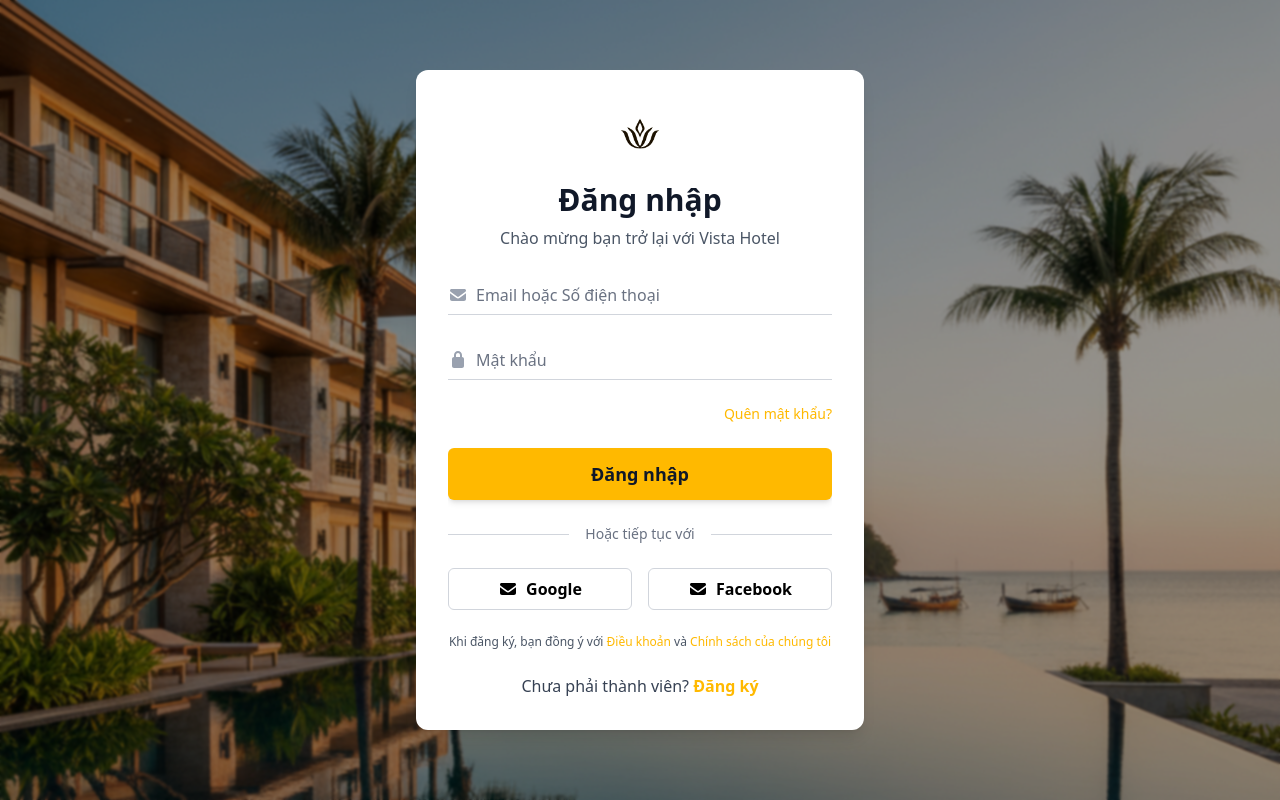
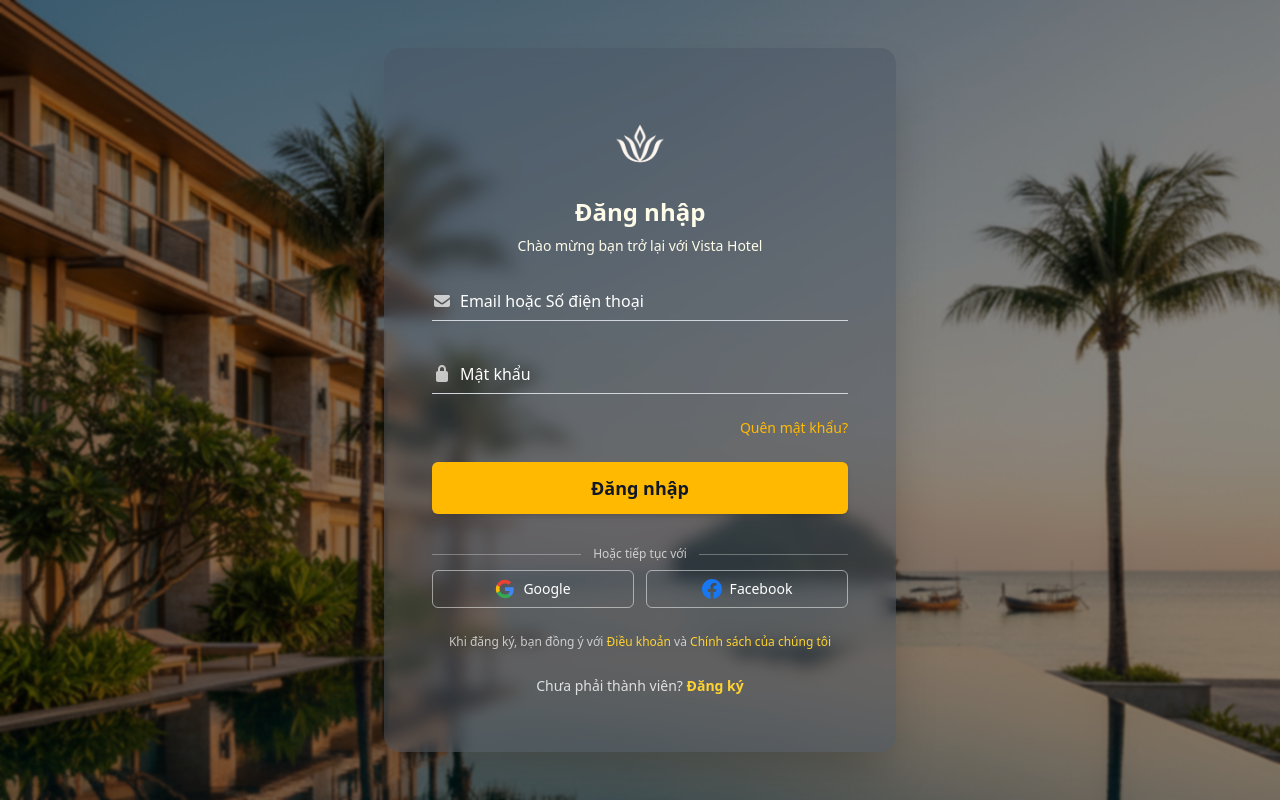
Before and after one commit to ZangThanks/VistaHotelManagement, a React app in the folder frontend/: page /login in a window 1280 px wide. Built offline with nearby package versions, Linux system fonts and the light colour scheme; the HTML template or start-up script is replaced by a standard one.

Commit message:
Upadate component FloatingInput, layout AuthLayout, UI Login

```diff
--- a/frontend/package.json
+++ b/frontend/package.json
@@ -10,6 +10,7 @@
     "preview": "vite preview"
   },
   "dependencies": {
+    "@fortawesome/free-brands-svg-icons": "^7.1.0",
     "@fortawesome/free-regular-svg-icons": "^7.1.0",
     "@fortawesome/free-solid-svg-icons": "^7.1.0",
     "@fortawesome/react-fontawesome": "^3.1.0",
--- a/frontend/src/components/FloatingInput.tsx
+++ b/frontend/src/components/FloatingInput.tsx
@@ -67,6 +67,7 @@ const FloatingInput: React.FC<FloatingInputProps> = ({
         onBlur={() => setFocused(false)}
         className={`peer w-full bg-transparent border-0 border-b ${borderColor} ${focusBorderColor}
                     outline-none transition-colors duration-200 ${sizePad} ${leftPadding}
+                    text-white placeholder-white/50
                     ${disabled ? "opacity-60 cursor-not-allowed" : ""}`}
         aria-labelledby={`${inputId}-label`}
         autoComplete="off"
@@ -76,7 +77,7 @@ const FloatingInput: React.FC<FloatingInputProps> = ({
       {iconLeft && (
         <FontAwesomeIcon
           icon={iconLeft}
-          className="absolute left-0 top-1/2 -translate-y-1/2 text-gray-400"
+          className="absolute left-0 top-1/2 -translate-y-1/2 text-white/70"
         />
       )}
 
--- a/frontend/src/index.css
+++ b/frontend/src/index.css
@@ -19,3 +19,13 @@
 .scrollbar-thin::-webkit-scrollbar-thumb:hover {
   background-color: #9ca3af;
 }
+
+/* Google Icon Color */
+.btn-google svg {
+  color: #4285f4;
+}
+
+/* Facebook Icon Color */
+.btn-facebook svg {
+  color: #1877f2;
+}
--- a/frontend/src/layouts/AuthLayout.tsx
+++ b/frontend/src/layouts/AuthLayout.tsx
@@ -8,11 +8,13 @@ const AuthLayout: React.FC = () => {
       className="fixed inset-0 bg-cover bg-center bg-no-repeat flex items-center justify-center"
       style={{ backgroundImage: `url(${bgImage})` }}
     >
-      <div className="absolute inset-0 bg-black/40 backdrop-blur-[1px]"></div>
+      <div className="absolute inset-0 bg-black/45 backdrop-blur-[1px]"></div>
 
-      {/* Main content - no scroll here */}
-      <div className="relative z-10 w-full max-w-md bg-white rounded-xl shadow-lg p-8 m-4">
-        <Outlet />
+      {/* Main content - with opacity to see background */}
+      <div className="relative z-10 w-full max-w-lg bg-gray-600/45 backdrop-blur-sm rounded-2xl shadow-2xl overflow-hidden max-h-[95vh] m-4">
+        <div className="h-full overflow-y-auto scrollbar-thin p-10">
+          <Outlet />
+        </div>
       </div>
     </div>
   );
--- a/frontend/src/pages/auth/Login.tsx
+++ b/frontend/src/pages/auth/Login.tsx
@@ -1,18 +1,21 @@
 import React, { useState } from "react";
 import { useNavigate } from "react-router-dom";
 import { faEnvelope, faLock } from "@fortawesome/free-solid-svg-icons";
-import logoImage from "../../assets/images/logo.png";
+import logoImage from "../../assets/images/logoWhite.png";
+import googleLogo from "../../assets/images/google-logo.svg";
 import Button from "../../components/Button";
 import FloatingInput from "../../components/FloatingInput";
 
 const Login: React.FC = () => {
   const [email, setEmail] = useState("");
   const [password, setPassword] = useState("");
+  const [emailError, setEmailError] = useState("");
+  const [passwordError, setPasswordError] = useState("");
   const navigate = useNavigate();
 
   const handleLogin = (e: React.FormEvent) => {
     e.preventDefault();
-    // TODO: Implement login logic
+    // TODO: Implement login logic with validation
     console.log("Login:", { email, password });
   };
 
@@ -25,23 +28,25 @@ const Login: React.FC = () => {
   };
 
   return (
-    <div className="w-full">
+    <div className="w-full h-full flex flex-col overflow-y-auto scrollbar-thin">
       <form
         onSubmit={handleLogin}
-        className="space-y-6 max-h-[80vh] overflow-y-auto scrollbar-thin"
+        className="flex flex-col space-y-6 py-4 px-2"
       >
         {/* Logo Section */}
-        <div className="flex justify-center mb-4">
-          <img src={logoImage} alt="Logo Vista" className="h-16 w-auto" />
+        <div className="flex justify-center mb-3">
+          <img src={logoImage} alt="Logo Vista" className="h-20 w-auto" />
         </div>
 
         {/* Title Section */}
-        <div className="text-center">
-          <h1 className="text-3xl font-bold text-gray-900 mb-2">Đăng nhập</h1>
-          <p className="text-gray-600">Chào mừng bạn trở lại với Vista Hotel</p>
+        <div className="text-center mb-4">
+          <h1 className="text-2xl font-bold text-yellow-50 mb-2">Đăng nhập</h1>
+          <p className="text-sm text-yellow-50">
+            Chào mừng bạn trở lại với Vista Hotel
+          </p>
         </div>
 
-        {/* Email Input */}
+        {/* Email Input with Error */}
         <div>
           <FloatingInput
             label="Email hoặc Số điện thoại"
@@ -50,15 +55,20 @@ const Login: React.FC = () => {
             onChange={setEmail}
             iconLeft={faEnvelope}
             size="md"
-            borderColor="border-gray-300"
-            focusBorderColor="focus:border-amber-400"
-            labelColor="text-gray-500"
-            focusLabelColor="text-amber-400"
-            className="bg-transparent"
+            borderColor={emailError ? "border-red-500" : "border-gray-300"}
+            focusBorderColor={
+              emailError ? "focus:border-red-500" : "focus:border-amber-400"
+            }
+            labelColor={emailError ? "text-red-500" : "text-white"}
+            focusLabelColor={emailError ? "text-red-500" : "text-amber-400"}
+            className="bg-transparent mt-2"
           />
+          {emailError && (
+            <p className="text-red-500 text-xs mt-1">{emailError}</p>
+          )}
         </div>
 
-        {/* Password Input */}
+        {/* Password Input with Error */}
         <div>
           <FloatingInput
             label="Mật khẩu"
@@ -67,12 +77,17 @@ const Login: React.FC = () => {
             onChange={setPassword}
             iconLeft={faLock}
             size="md"
-            borderColor="border-gray-300"
-            focusBorderColor="focus:border-amber-400"
-            labelColor="text-gray-500"
-            focusLabelColor="text-amber-400"
-            className="bg-transparent"
+            borderColor={passwordError ? "border-red-500" : "border-gray-300"}
+            focusBorderColor={
+              passwordError ? "focus:border-red-500" : "focus:border-amber-400"
+            }
+            labelColor={passwordError ? "text-red-500" : "text-white"}
+            focusLabelColor={passwordError ? "text-red-500" : "text-amber-400"}
+            className="bg-transparent mt-2"
           />
+          {passwordError && (
+            <p className="text-red-500 text-xs mt-1">{passwordError}</p>
+          )}
         </div>
 
         {/* Forgot Password Link */}
@@ -80,14 +95,13 @@ const Login: React.FC = () => {
           <button
             type="button"
             onClick={handleForgotPassword}
-            className="text-amber-400 hover:text-amber-300 text-sm font-medium transition-colors"
+            className="text-amber-400 hover:text-amber-500 text-sm font-medium transition-colors"
           >
             Quên mật khẩu?
           </button>
         </div>
 
         {/* Login Button */}
-        <div>
         <Button
           text="Đăng nhập"
           color="bg-amber-400"
@@ -99,67 +113,59 @@ const Login: React.FC = () => {
           type="submit"
           className="font-semibold hover:bg-amber-500 transition-colors"
         />
-        </div>
 
         {/* Divider */}
-        <div className="flex items-center gap-4">
-          <div className="flex-1 h-px bg-gray-300"></div>
-          <span className="text-gray-500 text-sm">Hoặc tiếp tục với</span>
-          <div className="flex-1 h-px bg-gray-300"></div>
+        <div className="flex items-center gap-3 my-2">
+          <div className="flex-1 h-px bg-white/30"></div>
+          <span className="text-white/70 text-xs">Hoặc tiếp tục với</span>
+          <div className="flex-1 h-px bg-white/30"></div>
         </div>
 
         {/* Social Login Buttons */}
-        <div className="grid grid-cols-2 gap-4">
-          <Button
-            text="Google"
-            color="bg-transparent"
-            textColor="text-gray-900"
-            borderColor="border-gray-300"
-            size="md"
-            rounded="md"
-            outline
-            fullWidth
-            className="border font-medium hover:border-gray-400 hover:bg-gray-100 transition-colors"
-            icon={faEnvelope}
-            iconPosition="left"
+        <div className="grid grid-cols-2 gap-3">
+          <button
+            type="button"
+            className="flex items-center justify-center gap-2 px-4 py-2 border border-white/50 rounded-md text-white font-medium text-sm hover:border-white hover:bg-white/10 transition-colors"
+          >
+            <img src={googleLogo} alt="Google" className="w-5 h-5" />
+            Google
+          </button>
+          <button
+            type="button"
+            className="flex items-center justify-center gap-2 px-4 py-2 border border-white/50 rounded-md text-white font-medium text-sm hover:border-white hover:bg-white/10 transition-colors"
+          >
+            <svg className="w-5 h-5" viewBox="0 0 24 24" fill="currentColor">
+              <path
+                d="M24 12.073c0-6.627-5.373-12-12-12s-12 5.373-12 12c0 5.99 4.388 10.954 10.125 11.854v-8.385H7.078v-3.47h3.047V9.43c0-3.007 1.792-4.669 4.533-4.669 1.312 0 2.686.235 2.686.235v2.953H15.83c-1.491 0-1.956.925-1.956 1.874v2.25h3.328l-.532 3.47h-2.796v8.385C19.612 23.027 24 18.062 24 12.073z"
+                fill="#1877F2"
               />
-          <Button
-            text="Facebook"
-            color="bg-transparent"
-            textColor="text-gray-900"
-            borderColor="border-gray-300"
-            size="md"
-            rounded="md"
-            outline
-            fullWidth
-            className="border font-medium hover:border-gray-400 hover:bg-gray-100 transition-colors"
-            icon={faEnvelope}
-            iconPosition="left"
-          />
+            </svg>
+            Facebook
+          </button>
         </div>
 
         {/* Terms and Conditions */}
-        <p className="text-center text-xs text-gray-600">
+        <p className="text-center text-xs text-white/70 leading-relaxed">
           Khi đăng ký, bạn đồng ý với{" "}
-          <a href="#" className="text-amber-400 hover:underline">
+          <a href="#" className="text-amber-300 hover:underline font-medium">
             Điều khoản
           </a>{" "}
           và{" "}
-          <a href="#" className="text-amber-400 hover:underline">
+          <a href="#" className="text-amber-300 hover:underline font-medium">
             Chính sách của chúng tôi
           </a>
         </p>
 
         {/* Register Link */}
-        <p className="text-center text-gray-700">
+        <p className="text-center text-sm text-white/80">
           Chưa phải thành viên?{" "}
           <button
             type="button"
             onClick={handleRegister}
-            className="text-amber-400 hover:text-amber-500 font-semibold transition-colors"
+            className="text-amber-300 hover:text-amber-200 font-semibold transition-colors"
           >
             Đăng ký
-          </button>{" "}
+          </button>
         </p>
       </form>
     </div>
--- a/frontend/src/routes/index.tsx
+++ b/frontend/src/routes/index.tsx
@@ -2,7 +2,7 @@ import { createBrowserRouter } from "react-router-dom";
 import AuthLayout from "../layouts/AuthLayout";
 
 // Auth pages
-import Login from "../pages/auth/login";
+import Login from "../pages/auth/Login";
 
 export const router = createBrowserRouter([
   {
```
Also changed, not shown: frontend/src/assets/images/google-logo.svg (added), 1 other file (tests, documents, lock files or other folders). Lines whose indentation alone changed are shown as unchanged.
